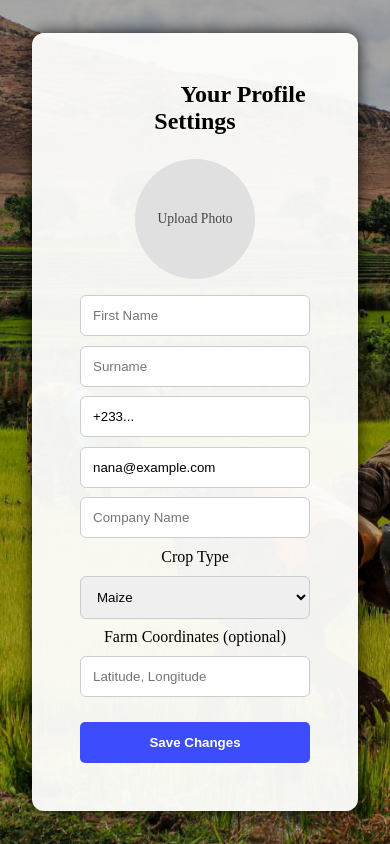
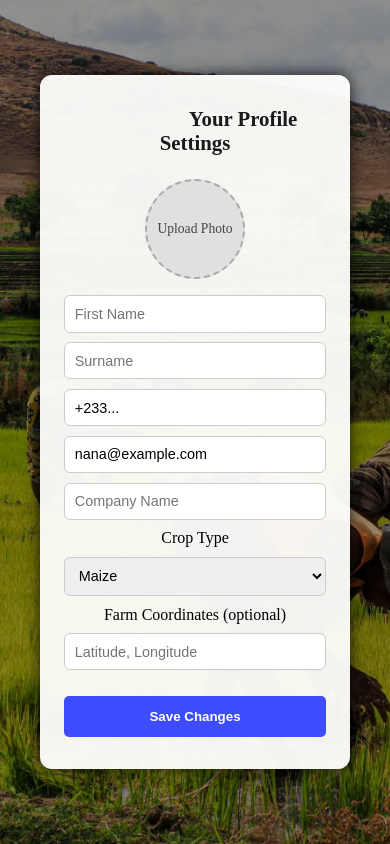
Before and after one commit to mikkayadu/FarmSight, a React (Vite) app in the folder frontend/: page /settings in a window 390 px wide. Built offline with nearby package versions, Linux system fonts and the light colour scheme.

Commit message:
changes to buttons on landing page

```diff
--- a/frontend/src/styles/HeroCarousel.css
+++ b/frontend/src/styles/HeroCarousel.css
@@ -74,14 +74,6 @@
 }
 
 
-
-/*.register-btn {*/
-/*  background-color: #3d4cfc; !* deep blue *!*/
-/*  padding: 0.75rem 1.5rem;*/
-/*  border-radius: 5px;*/
-/*  cursor: pointer;*/
-/*}*/
-
 /* Remove default link styles inside the button */
 .register-btn {
   background-color: #3d4cfc; /* deep blue */
@@ -91,11 +83,11 @@
   text-decoration: none;
   color: white;
   font-weight: bold;
-  display: inline-block;
-  width: 100%;
-  border: none;
-  outline: none;
-  z-index: 3;
+  /*display: inline-block;*/
+  /*width: 100%;*/
+  /*border: none;*/
+  /*outline: none;*/
+  /*z-index: 3;*/
 }
 
 /* Hover state */
@@ -127,9 +119,14 @@
   color: #1a1a40;
 }
 
+
+
+
+
+
 @media screen and (max-width: 768px) {
   .overlay {
-    padding: 1rem;
+    padding: 3rem;
     width: 90%;
     background-color: rgba(0, 0, 0, 0.5); /* better readability */
   }
@@ -154,9 +151,9 @@
 
   .register-btn,
   .read-btn {
-    width: 90%;
+    width: 50%;
     font-size: 1rem;
-    padding: 0.6rem 1.2rem;
+    padding: 0.5rem 1.2rem;
     border-radius: 8px;
   }
 }
@@ -173,6 +170,6 @@
   .register-btn,
   .read-btn {
     font-size: 0.9rem;
-    padding: 0.5rem 1rem;
+    padding: 0.4rem 1rem;
   }
 }
--- a/frontend/src/styles/Settings.css
+++ b/frontend/src/styles/Settings.css
@@ -3,7 +3,7 @@
   justify-content: center;
   align-items: center;
   padding: 2rem;
-  height: 100vh;
+  min-height: 100vh;
   background: url('../assets/farm3.jpg') center/cover no-repeat;
   position: relative;
   backdrop-filter: blur(2px);
@@ -13,7 +13,7 @@
   content: '';
   position: absolute;
   inset: 0;
-  background-color: rgba(0, 0, 0, 0.3); /* optional overlay */
+  background-color: rgba(0, 0, 0, 0.4); /* stronger overlay for readability */
   z-index: 1;
 }
 
@@ -21,16 +21,18 @@
   padding: 3rem;
   border-radius: 12px;
   width: 450px;
-  /*box-shadow: 0 0 20px rgba(0, 0, 0, 0.1);*/
   box-shadow: 0 0 15px rgba(0, 0, 0, 0.8);
   background-color: rgba(255, 255, 253, 0.95);
   text-align: center;
   z-index: 2;
+  position: relative;
 }
 
 .settings-card h2 {
   text-align: center;
   margin-bottom: 1.5rem;
+  font-size: 1.5rem;
+  color: #1a1a1a;
 }
 
 .profile-pic-update {
@@ -50,6 +52,7 @@
   color: #444;
   font-size: 0.85rem;
   cursor: pointer;
+  border: 2px dashed #aaa;
 }
 
 .profile-pic-update img {
@@ -58,6 +61,7 @@
   object-fit: cover;
   border-radius: 50%;
   margin: auto;
+  border: 2px solid #3d4cfc;
 }
 
 form input,
@@ -67,6 +71,7 @@ form select {
   margin: 0.6rem 0;
   border: 1px solid #ccc;
   border-radius: 6px;
+  font-size: 0.95rem;
 }
 
 form button {
@@ -79,4 +84,33 @@ form button {
   margin-top: 1rem;
   font-weight: bold;
   cursor: pointer;
+  transition: 0.3s ease;
 }
+
+form button:hover {
+  background-color: #2c3e80;
+}
+
+/* ✅ Responsive adjustments for mobile */
+@media screen and (max-width: 480px) {
+  .settings-card {
+    padding: 2rem 1.5rem;
+    width: 95%;
+  }
+
+  .settings-card h2 {
+    font-size: 1.3rem;
+  }
+
+  form input,
+  form select {
+    font-size: 0.9rem;
+    padding: 0.6rem;
+  }
+
+  .upload-placeholder,
+  .profile-pic-update img {
+    width: 100px;
+    height: 100px;
+  }
+}
```
